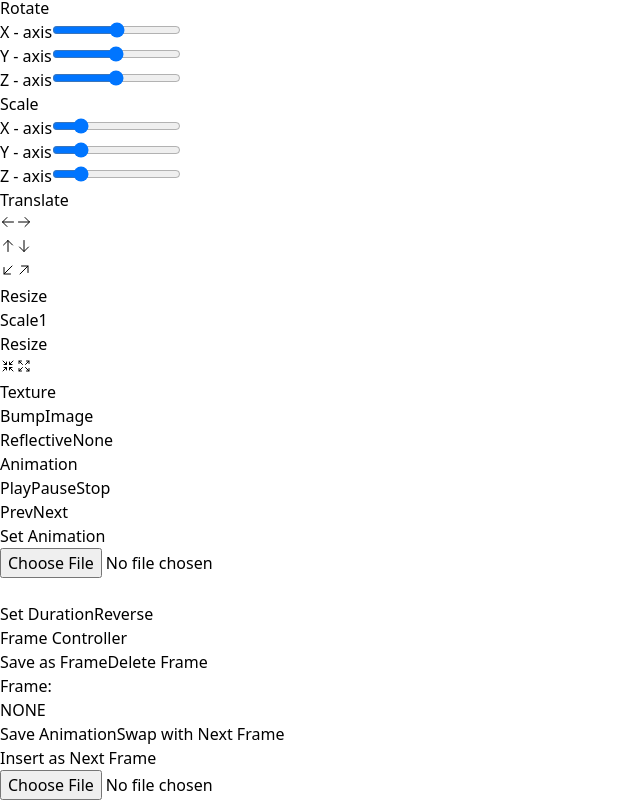
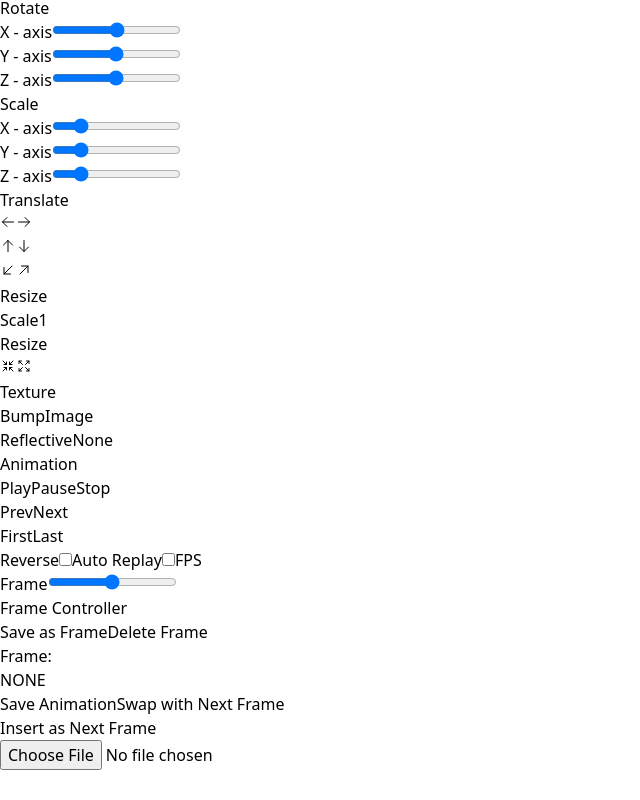
Before and after one commit to yuujin-Q/webgl-3d-renderer, a React (Vite) app: page / in a window 1280 px wide. Shown: the part 2095-2895 px from the top of the page, without its empty margins (0-640 px from the left). After the commit the page ends 2865 px from the top, so only its background shows below. Built offline with nearby package versions, Linux system fonts and the light colour scheme.

Commit message:
refactor: rightbar animation action

```diff
--- a/src/components/Rightbar.tsx
+++ b/src/components/Rightbar.tsx
@@ -298,75 +298,77 @@ const Rightbar = () => {
           <div className="flex flex-row gap-2">
             <button
               id="button-animation-play"
-              className="w-1/3 flex flex-col items-center py-1.5 bg-green-500 border border-slate-900/10 text-sm font-bold rounded-lg active:bg-violet-500"
+              className="w-1/3 flex flex-col items-center py-1.5 bg-green-500 border border-slate-900/10 text-sm font-bold rounded-lg active:bg-violet-500 justify-center"
             >
               Play
             </button>
             <button
               id="button-animation-pause"
-              className="w-1/3 flex flex-col items-center py-1.5 bg-yellow-500 border border-slate-900/10 text-sm font-bold rounded-lg active:bg-violet-500"
+              className="w-1/3 flex flex-col items-center py-1.5 bg-yellow-500 border border-slate-900/10 text-sm font-bold rounded-lg active:bg-violet-500 justify-center"
             >
               Pause
             </button>
             <button
               id="button-animation-stop"
-              className="w-1/3 flex flex-col items-center py-1.5 bg-red-500 border border-slate-900/10 text-sm font-bold rounded-lg active:bg-violet-500"
+              className="w-1/3 flex flex-col items-center py-1.5 bg-red-500 border border-slate-900/10 text-sm font-bold rounded-lg active:bg-violet-500 justify-center"
             >
               Stop
             </button>
           </div>
-          <div className="flex flex-row gap-2">
+          <div className="flex flex-row gap-3">
             <button
               id="button-animation-prev"
-              className="w-1/3 flex flex-col items-center py-1.5 bg-green-500 border border-slate-900/10 text-sm font-bold rounded-lg active:bg-violet-500"
+              className="w-1/2 flex flex-col items-center py-1.5 bg-gray-500 border border-slate-900/10 text-sm font-bold rounded-lg active:bg-violet-500 justify-center"
             >
               Prev
             </button>
             <button
               id="button-animation-next"
-              className="w-1/3 flex flex-col items-center py-1.5 bg-yellow-500 border border-slate-900/10 text-sm font-bold rounded-lg active:bg-violet-500"
+              className="w-1/2 flex flex-col items-center py-1.5 bg-gray-500 border border-slate-900/10 text-sm font-bold rounded-lg active:bg-violet-500 justify-center"
             >
               Next
             </button>
-            <label
-              id="set-animation-label"
-              htmlFor="set-animation"
-              className="flex w-1/3 flex-col items-center gap-2 px-4 py-2.5 mr-2 bg-slate-900/30 border border-slate-900/10 text-xs font-bold bg-blue-500 rounded-lg active:bg-violet-700 cursor-pointer"
+          </div>
+          <div className="flex flex-row gap-3">
+            <button
+              id="button-animation-first"
+              className="w-1/2 flex flex-col items-center py-1.5 bg-gray-500 border border-slate-900/10 text-sm font-bold rounded-lg active:bg-violet-500 justify-center"
             >
-              <p>Set Animation</p>
-            </label>
+              First
+            </button>
+            <button
+              id="button-animation-last"
+              className="w-1/2 flex flex-col items-center py-1.5 bg-gray-500 border border-slate-900/10 text-sm font-bold rounded-lg active:bg-violet-500 justify-center"
+            >
+              Last
+            </button>
+          </div>
+          <div className="flex flex-row justify-center text-center items-center">
+            <label className="text-md font-semibold mr-3">Reverse</label>
+            <input id="toggle-reverse" type="checkbox"/>
+            <label className="text-md font-semibold ml-5 mr-3">Auto Replay</label>
+            <input id="toggle-auto-replay" type="checkbox"/>
+            <label className="text-md font-semibold ml-5 mr-3">FPS</label>
             <input
-              className="hidden"
-              type="file"
-              accept=".json"
-              id="set-animation"
-              name="filename"
+              type="number"
+              id="fps"
+              name="fps"
+              min="1"
+              step="1"
+              className="w-full text-sm text-white font-semibold rounded-lg px-5 py-1.5 bg-gray-700 border border-gray-600 focus:ring-blue-500 focus:border-blue-500 opacity-80"
             />
           </div>
-          <div className="flex flex-row gap-2">
-            <div className="w-1/3 flex flex-row items-center">
-              <input
-                type="number"
-                // value="1000"
-                id="duration"
-                name="duration"
-                min="1"
-                step="10"
-                className="w-2/3 text-sm text-white font-semibold rounded-lg px-5 py-1.5 bg-gray-700 border border-gray-600 focus:ring-blue-500 focus:border-blue-500 opacity-80"
-              />
-            </div>
-            <button
-              id="set-duration"
-              className="w-1/3 flex flex-col items-center py-1.5 bg-green-700 border border-slate-900/10 text-sm font-bold rounded-lg active:bg-violet-500"
-            >
-              Set Duration
-            </button>
-            <button
-              id="reverse-animation"
-              className="w-1/3 flex flex-col items-center py-1.5 bg-green-700 border border-slate-900/10 text-sm font-bold rounded-lg active:bg-violet-500"
-            >
-              Reverse
-            </button>
+          <div className="flex flex-row gap-3">
+            <label className="text-sm font-semibold w-fit">Frame</label>
+            <input
+              className="w-full justify-end"
+              type="range"
+              id="frame"
+              name="frame"
+              min="0"
+              max="100"
+              step="1"
+            />
           </div>
         </div>
       </div>
```
